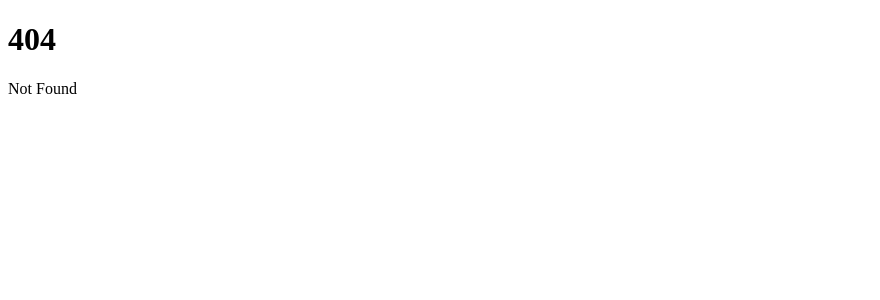
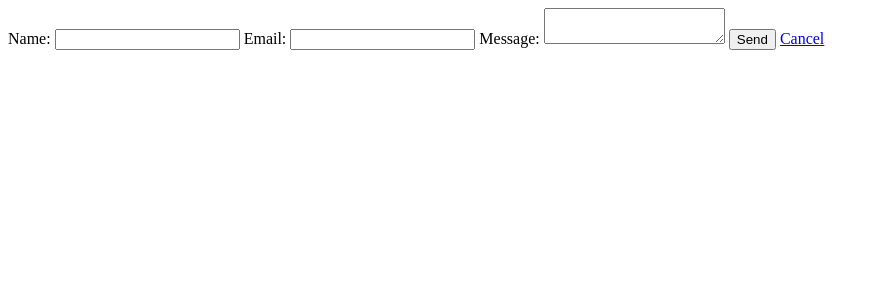
Before and after one commit to KadirZukorlic/sveltekit, a SvelteKit app in the folder sk-form-actions/: page /contact in a window 1280 px wide. Before the commit this address had no page. Shown: the top 300 px of the page, without its empty margins (0-880 px from the left). Built offline with nearby package versions, Linux system fonts and the light colour scheme.

Commit message:
Add snapshost

```diff
--- /dev/null
+++ b/sk-form-actions/src/routes/contact/+page.svelte
@@ -0,0 +1,42 @@
+<script>
+    let name = '';
+    let email = '';
+    let message = '';
+
+    function handleSubmit() {
+        // Handle form submission
+        console.log('Form submitted');
+        // Add your logic here
+    }
+
+    function handleCancel() {
+        // Handle cancel action
+        console.log('Form canceled');
+        // Add your logic here
+    }
+
+    export const snapshot = {
+        capture: () => ({ name, email, message }),
+        restore: (data) => {
+            name = data.name;
+            email = data.email;
+            message = data.message;
+        }
+    }
+</script>
+
+<main>
+    <form method="post">
+        <label for="name">Name:</label>
+        <input type="text" id="name" bind:value={name} required />
+
+        <label for="email">Email:</label>
+        <input type="email" id="email" bind:value={email} required />
+
+        <label for="message">Message:</label>
+        <textarea id="message" bind:value={message} required></textarea>
+
+        <button type="submit">Send</button>
+        <a href="/">Cancel</a>
+    </form>
+</main>
```
